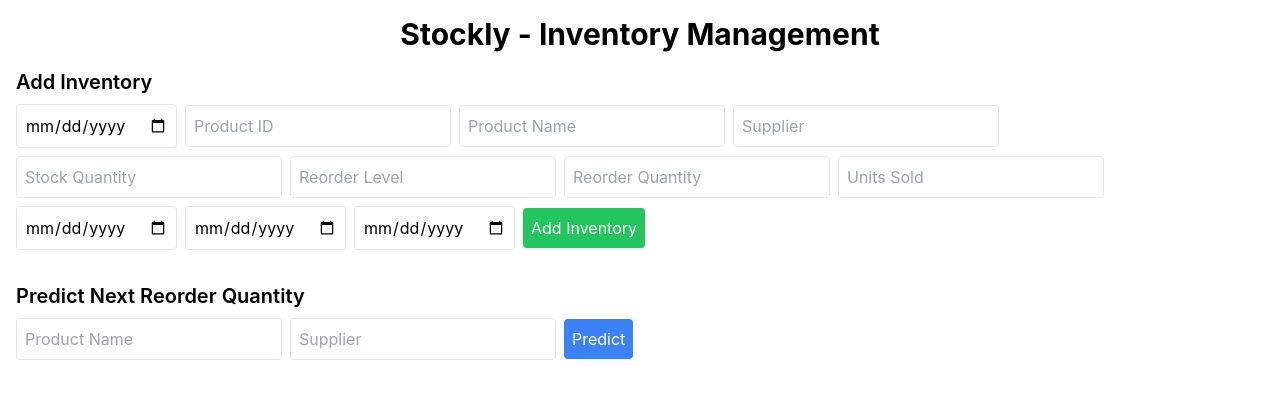
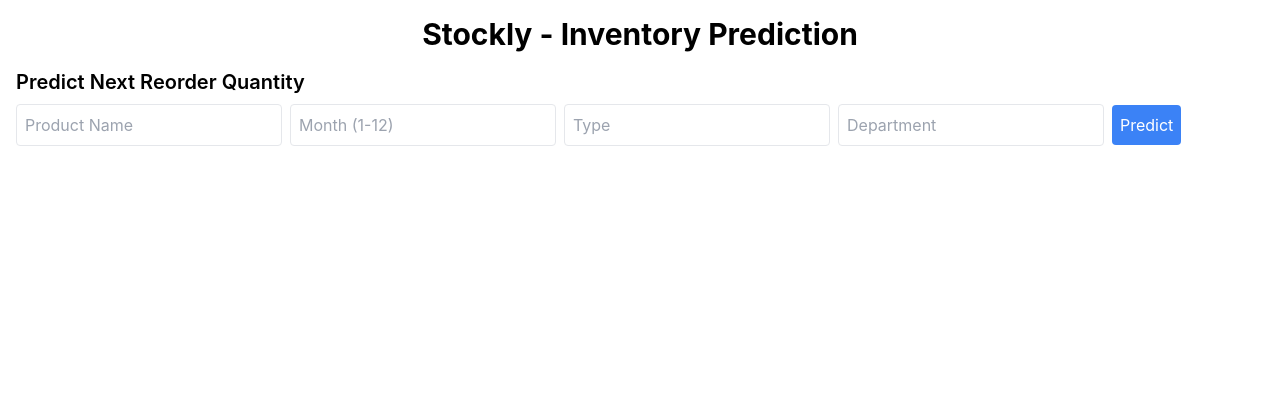
Before and after one commit to Rashmi-kavindya/Inventory-management-system, a React (Create React App) app: page / in a window 1280 px wide. Shown: the top 398 px of the page. Built offline with nearby package versions, Linux system fonts and the light colour scheme.

Commit message:
prediction

```diff
--- a/src/App.js
+++ b/src/App.js
@@ -1,98 +1,55 @@
 // src/App.js
-
 import React, { useState } from 'react';
 import axios from 'axios';
 
 function App() {
-  // State for add inventory form
-  const [addFormData, setAddFormData] = useState({
-    record_date: '',
-    product_id: '',
+  const [predictFormData, setPredictFormData] = useState({
     product_name: '',
-    supplier: '',
-    stock_quantity: '',
-    reorder_level: '',
-    reorder_quantity: '',
-    units_sold: '',
-    last_sold_date: '',
-    last_restock_date: '',
-    next_restock_date: '',
+    month: '',
+    type: '',
+    department: ''
   });
 
-  // State for predict form
-  const [predictFormData, setPredictFormData] = useState({
-    product_name: '',
-    supplier: '',
-  });
+  const [prediction, setPrediction] = useState('');
+  const [error, setError] = useState('');
 
-  const [prediction, setPrediction] = useState(null);
-  const [addMessage, setAddMessage] = useState('');
-
-  // Handle add form change
-  const handleAddChange = (e) => {
-    setAddFormData({ ...addFormData, [e.target.name]: e.target.value });
-  };
-
-  // Handle predict form change
-  const handlePredictChange = (e) => {
+  const handleChange = (e) => {
     setPredictFormData({ ...predictFormData, [e.target.name]: e.target.value });
   };
 
-  // Submit add form
-  const handleAddSubmit = async (e) => {
+  const handleSubmit = async (e) => {
     e.preventDefault();
+    setError('');
+    setPrediction('');
+
     try {
-      const response = await axios.post('http://localhost:5000/add_inventory', addFormData);
-      setAddMessage(response.data.message);
-    } catch (error) {
-      setAddMessage('Error adding inventory: ' + error.message);
-    }
-  };
-
-  // Submit predict form
-  const handlePredictSubmit = async (e) => {
-    e.preventDefault();
-    try {
-      const response = await axios.post('http://localhost:5000/predict_reorder', predictFormData);
+      const response = await axios.post('http://127.0.0.1:5000/predict_reorder', predictFormData);
       setPrediction(response.data.predicted_reorder_quantity);
-    } catch (error) {
-      setPrediction('Error predicting: ' + error.message);
+    } catch (err) {
+      if (err.response && err.response.data.error) {
+        setError(err.response.data.error);
+      } else {
+        setError('Network Error');
+      }
     }
   };
 
   return (
     <div className="container mx-auto p-4">
-      <h1 className="text-3xl font-bold mb-4 text-center">Stockly - Inventory Management</h1>
+      <h1 className="text-3xl font-bold mb-4 text-center">Stockly - Inventory Prediction</h1>
 
-      {/* Add Inventory Form */}
-      <div className="mb-6">
-        <h2 className="text-xl font-semibold mb-2">Add Inventory</h2>
-        <form onSubmit={handleAddSubmit}>
-          <input type="date" name="record_date" placeholder="Record Date" onChange={handleAddChange} required className="border p-2 rounded mr-2 mb-2" />
-          <input type="text" name="product_id" placeholder="Product ID" onChange={handleAddChange} required className="border p-2 rounded mr-2 mb-2" />
-          <input type="text" name="product_name" placeholder="Product Name" onChange={handleAddChange} required className="border p-2 rounded mr-2 mb-2" />
-          <input type="text" name="supplier" placeholder="Supplier" onChange={handleAddChange} required className="border p-2 rounded mr-2 mb-2" />
-          <input type="number" name="stock_quantity" placeholder="Stock Quantity" onChange={handleAddChange} required className="border p-2 rounded mr-2 mb-2" />
-          <input type="number" name="reorder_level" placeholder="Reorder Level" onChange={handleAddChange} required className="border p-2 rounded mr-2 mb-2" />
-          <input type="number" name="reorder_quantity" placeholder="Reorder Quantity" onChange={handleAddChange} required className="border p-2 rounded mr-2 mb-2" />
-          <input type="number" name="units_sold" placeholder="Units Sold" onChange={handleAddChange} required className="border p-2 rounded mr-2 mb-2" />
-          <input type="date" name="last_sold_date" placeholder="Last Sold Date" onChange={handleAddChange} className="border p-2 rounded mr-2 mb-2" />
-          <input type="date" name="last_restock_date" placeholder="Last Restock Date" onChange={handleAddChange} required className="border p-2 rounded mr-2 mb-2" />
-          <input type="date" name="next_restock_date" placeholder="Next Restock Date" onChange={handleAddChange} required className="border p-2 rounded mr-2 mb-2" />
-          <button type="submit" className="bg-green-500 text-white p-2 rounded hover:bg-green-600">Add Inventory</button>
-        </form>
-        {addMessage && <p className="mt-2">{addMessage}</p>}
-      </div>
-
-      {/* Predict Reorder Quantity Form */}
       <div className="mb-6">
         <h2 className="text-xl font-semibold mb-2">Predict Next Reorder Quantity</h2>
-        <form onSubmit={handlePredictSubmit}>
-          <input type="text" name="product_name" placeholder="Product Name" onChange={handlePredictChange} required className="border p-2 rounded mr-2" />
-          <input type="text" name="supplier" placeholder="Supplier" onChange={handlePredictChange} required className="border p-2 rounded mr-2" />
+        <form onSubmit={handleSubmit}>
+          <input type="text" name="product_name" placeholder="Product Name" onChange={handleChange} required className="border p-2 rounded mr-2 mb-2" />
+          <input type="number" name="month" placeholder="Month (1-12)" onChange={handleChange} required className="border p-2 rounded mr-2 mb-2" />
+          <input type="text" name="type" placeholder="Type" onChange={handleChange} required className="border p-2 rounded mr-2 mb-2" />
+          <input type="text" name="department" placeholder="Department" onChange={handleChange} required className="border p-2 rounded mr-2 mb-2" />
           <button type="submit" className="bg-blue-500 text-white p-2 rounded hover:bg-blue-600">Predict</button>
         </form>
-        {prediction && <p className="mt-2">Predicted Reorder Quantity: {prediction}</p>}
+
+        {prediction && <p className="mt-2 text-green-700 font-semibold">Predicted Reorder Quantity: {prediction}</p>}
+        {error && <p className="mt-2 text-red-700 font-semibold">Error: {error}</p>}
       </div>
     </div>
   );
```
